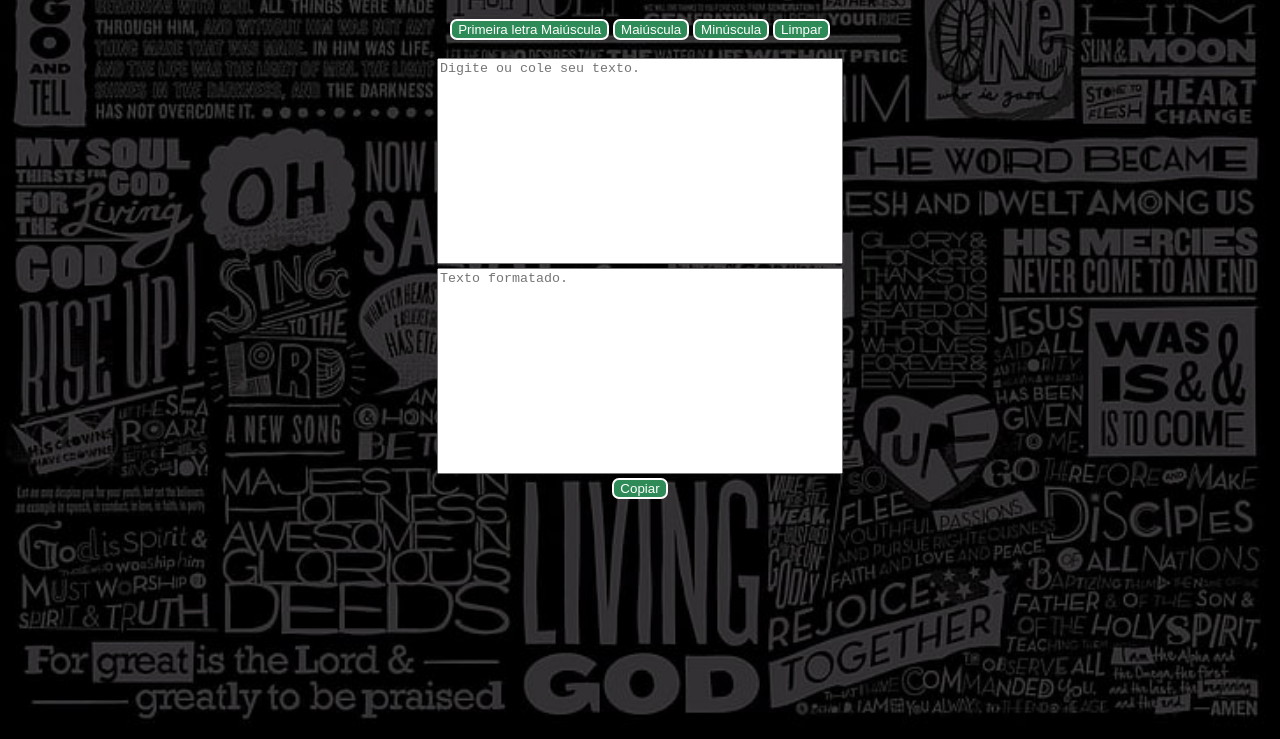
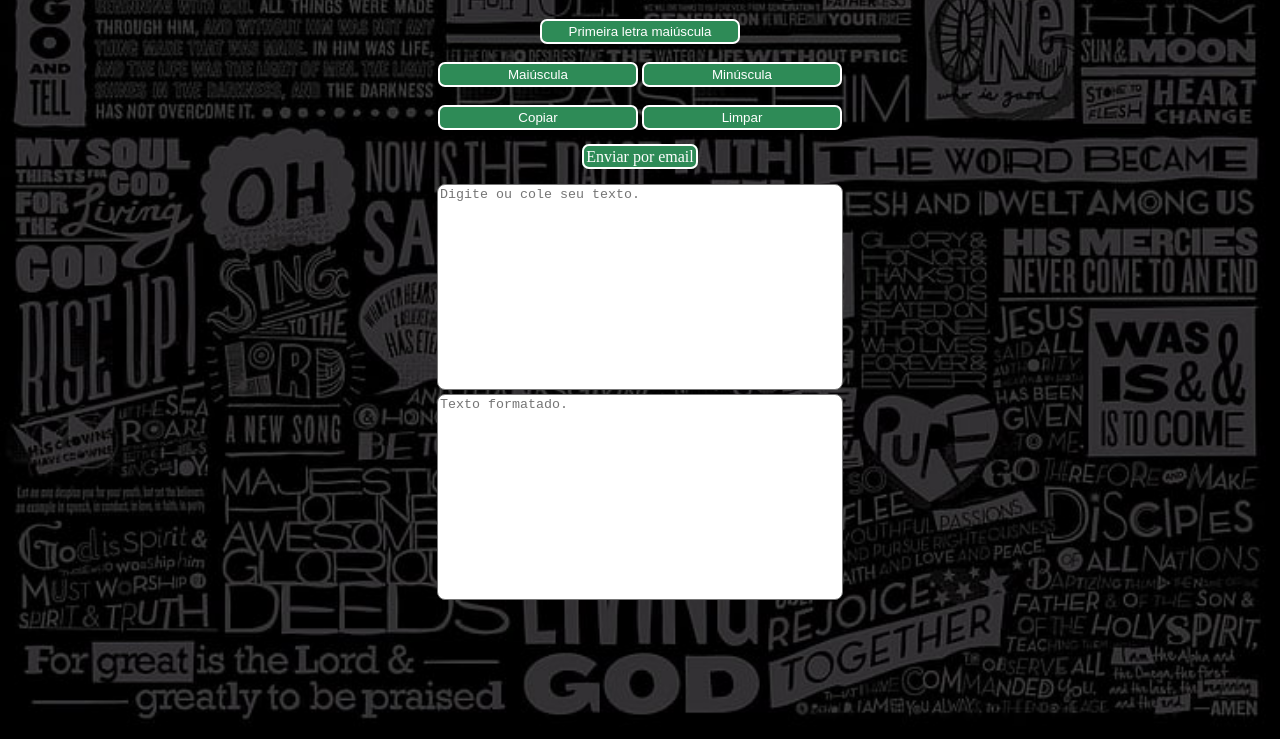
Before and after one commit to luizmarcelolm/Projeto-formata-o-de-texto-, a plain HTML site: page index.html in a window 1280 px wide. Shown: the part 61-800 px from the top of the page. Drawn offline with Linux system fonts and the light colour scheme.

Commit message:
projeto finalizado

```diff
--- a/index.html
+++ b/index.html
@@ -13,22 +13,26 @@
 </head>
 
 <body>
+
     <div class="conteudo">
         <h1>FORMATADOR DE TEXTO</h1>
 
+        <!--Criação de botões de funcões-->
+        <input class="botoes" type="button" onclick="pm()" value="Primeira letra maiúscula"><br><br>
+        <input class="botoes" type="button" onclick="texto_maiuscula()" value="Maiúscula">
+        <input class="botoes" type="button" onclick="texto_minuscula()" value="Minúscula"><br><br>
+        <input class="botoes" type="button" onclick="copiar()" value="Copiar">
+        <input class="botoes" type="button" onclick="limpar()" value="Limpar"><br><br>
+        <a href="mailto:">Enviar por email</a><br><br>
 
-        <input class="botoes" type="button" onclick="pm()" value="Primeira letra Maiúscula">
-        <input class="botoes" type="button" onclick="texto_maiuscula()" value="Maiúscula">
-        <input class="botoes" type="button" onclick="texto_minuscula()" value="Minúscula">
-        <input class="botoes" type="button" onclick="limpa()" value="Limpar"><br><br>
-
+        <!--Criação de caixa para digitar o texto-->
         <textarea id="texto" placeholder="Digite ou cole seu texto."></textarea><br>
 
-
-        <textarea id="resultado" placeholder="Texto formatado."></textarea><br>
-        <input class="botoes" type="button" onclick="copiar()" value="Copiar">
+        <!--Criação de caixa para receber texto formatado-->
+        <textarea id="resultado" placeholder="Texto formatado."></textarea><br><br>
 
         <script src="javascript.js"></script>
+
 
     </div>
 
--- a/javascript.js
+++ b/javascript.js
@@ -1,8 +1,9 @@
+//variável recebendo texto
 var text = document.getElementById('texto')
 var result = document.getElementById('resultado')
 
 
-
+//função para transformar texto em maiúscula
 function texto_maiuscula() {
     if (text.value.length == 0) {
         alert("DIGITE OU COLE SEU TEXTO PRIMEIRO!!!")
@@ -10,14 +11,15 @@ function texto_maiuscula() {
     result.innerText = text.value.toUpperCase()
 }
 
+//função para transformar texto em minúscula
 function texto_minuscula() {
     if (text.value.length == 0) {
         alert("DIGITE OU COLE SEU TEXTO PRIMEIRO!!!")
     }
     result.innerText = text.value.toLowerCase()
 }
-
-function limpa() {
+//função para limpar caixa de texto
+function limpar() {
     if (text.value.length == 0) {
         alert("CAIXA DE TEXTO VAZIA!!!")
     }
@@ -25,6 +27,7 @@ function limpa() {
     result.innerText = text.value = "";
 }
 
+//função para copiar texto
 function copiar() {
     if (text.value.length == 0) {
         alert("NÃO TEM TEXTO PARA SER COPIADO!!!")
@@ -35,10 +38,13 @@ function copiar() {
     document.execCommand("copy");
 }
 
+//função para transformar primeira letra em maiúscula
 function capitalizeFirstLetter(string) {
     return string.replace(/\w\S*/g, function(txt) { return txt.charAt(0).toUpperCase() + txt.substr(1).toLowerCase(); });
 }
 
+
+//função para transformar primeira letra do texto em maiúscula
 function pm() {
     if (text.value.length == 0) {
         alert("DIGITE OU COLE SEU TEXTO PRIMEIRO!!!")
--- a/style.css
+++ b/style.css
@@ -1,9 +1,13 @@
+   /*zerando margem e aplicando fundo*/
+
    body {
        margin: 0;
+       padding: 0;
        background-image: url("fundo.jpg");
        background-repeat: no-repeat;
        background-size: cover;
    }
+   /*tamanho e cor caixa detexto*/
 
    textarea {
        resize: none;
@@ -11,19 +15,55 @@ textarea {
        height: 200px;
        color: black;
    }
+   /*título*/
 
    h1 {
        color: white;
        font-family: Arial, Helvetica, sans-serif;
    }
+   /*centraliza conteúdo*/
 
    .conteudo {
        text-align: center;
    }
+   /*formata botoes*/
 
    .botoes {
+       width: 200px;
+       padding: 3px;
        border-radius: 7px;
        background-color: #2E8B57;
        color: white;
        border: 2px solid white;
    }
+   /*formata botoes com cursor em cima*/
+
+   .botoes:hover {
+       background-color: white;
+       color: #2E8B57;
+       border: 2px solid #2E8B57;
+   }
+   /*formata botao enviar por email*/
+
+   a {
+       width: 170px;
+       padding: 2px;
+       text-decoration: none;
+       border-radius: 7px;
+       background-color: #2E8B57;
+       color: white;
+       border: 2px solid white;
+   }
+   /*formata botao enviar por email com cursor em cima*/
+
+   a:hover {
+       background-color: white;
+       color: #2E8B57;
+       border: 2px solid #2E8B57;
+   }
+   /*brdas arredondadas caoxa de texto*/
+
+   #texto,
+   #resultado {
+       border-radius: 8px;
+   }
```
Also changed, not shown: 1 other file. Lines whose indentation alone changed are shown as unchanged.
